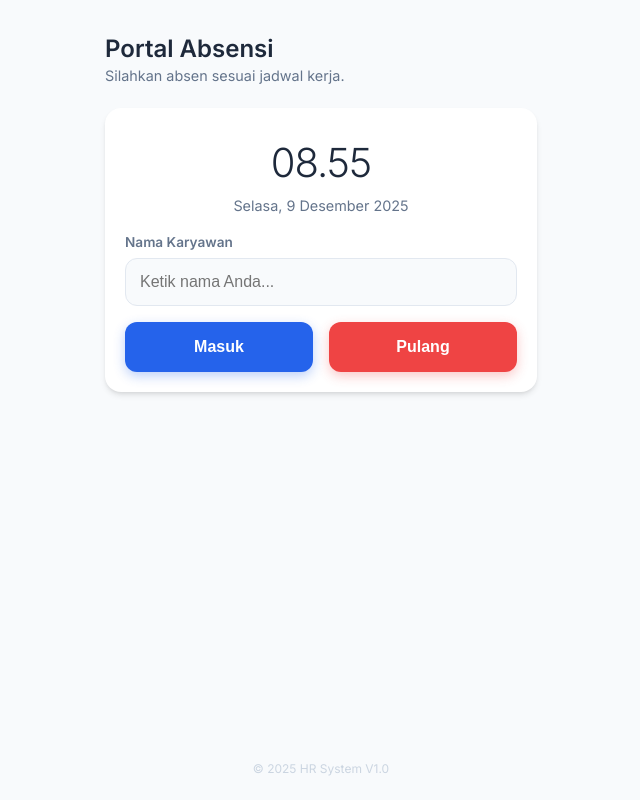
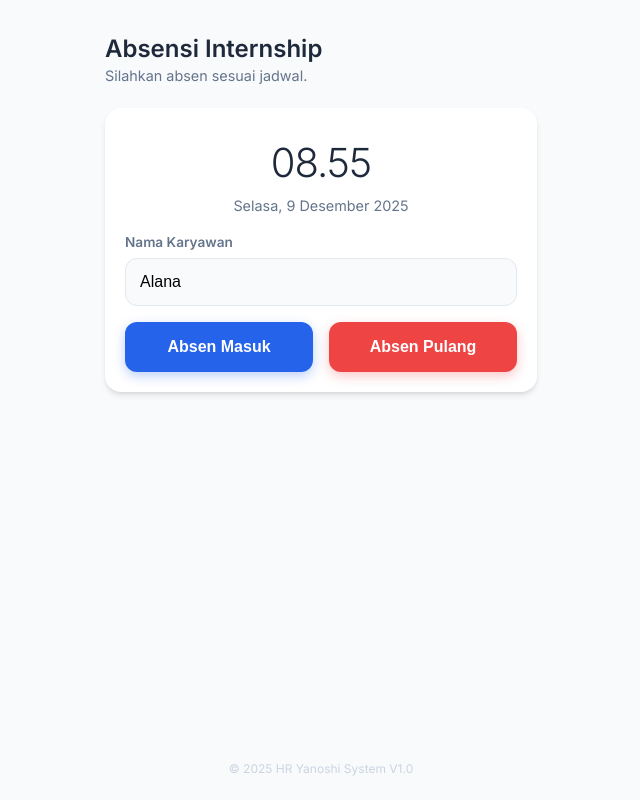
Before and after one commit to yanoshijapan/absen, a plain HTML site: page index.html in a window 1280 px wide. Shown: the whole page, without its empty margins (319-959 px from the left). Drawn offline with Linux system fonts and the light colour scheme.

Commit message:
Update index.html

```diff
--- a/index.html
+++ b/index.html
@@ -3,7 +3,7 @@
 <head>
     <meta charset="UTF-8">
     <meta name="viewport" content="width=device-width, initial-scale=1.0, maximum-scale=1.0, user-scalable=no">
-    <title>E-Absensi Mobile</title>
+    <title>E-Absensi Yanoshi</title>
     <link href="https://fonts.googleapis.com/css2?family=Inter:wght@300;400;600&display=swap" rel="stylesheet">
     <style>
         /* CSS VARIABLES & RESET */
@@ -141,8 +141,8 @@
 
     <div class="app-container">
         <header>
-            <h1>Portal Absensi</h1>
-            <p class="subtitle">Silahkan absen sesuai jadwal kerja.</p>
+            <h1>Absensi Internship</h1>
+            <p class="subtitle">Silahkan absen sesuai jadwal.</p>
         </header>
 
         <div class="card">
@@ -151,22 +151,22 @@
 
             <div class="input-group">
                 <label for="nama">Nama Karyawan</label>
-                <input type="text" id="nama" placeholder="Ketik nama Anda..." required autocomplete="name">
+                <input type="text" value="Alana" id="nama" placeholder="Ketik nama Anda..." required autocomplete="name">
             </div>
 
             <div class="action-grid">
                 <button class="btn-in" onclick="submitAbsen('MASUK')">
-                    <span>Masuk</span>
+                    <span>Absen Masuk</span>
                 </button>
                 <button class="btn-out" onclick="submitAbsen('PULANG')">
-                    <span>Pulang</span>
+                    <span>Absen Pulang</span>
                 </button>
             </div>
             <div id="statusMessage"></div>
         </div>
 
         <div class="footer">
-            &copy; 2025 HR System V1.0
+            &copy; 2025 HR Yanoshi System V1.0
         </div>
     </div>
 
@@ -190,13 +190,13 @@
 
             // Validasi Nama
             if (!nama) {
-                showStatus('Harap isi nama karyawan!', 'error');
+                showStatus('Harap isi nama!', 'error');
                 return;
             }
 
             // UI Loading state
             setLoading(true);
-            showStatus('Mendapatkan lokasi...', 'success');
+            showStatus('Mohon Tunggu...', 'success');
 
             // Ambil Geolocation
             if (navigator.geolocation) {
```
